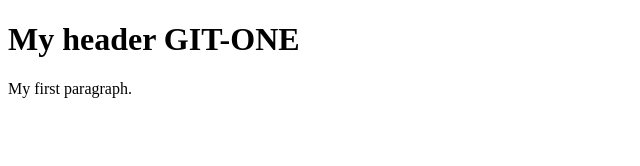
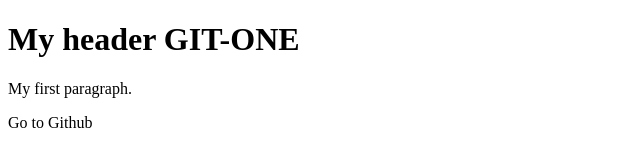
Before and after one commit to TQ-Bui/git-one, a plain HTML site: page index.html in a window 1280 px wide. Shown: the full height of the page, 0-640 px from the left. Drawn offline with Linux system fonts and the light colour scheme.

Commit message:
add paragraph go online

```diff
--- a/index.html
+++ b/index.html
@@ -5,6 +5,6 @@
 <h1>My header GIT-ONE</h1>
 
 <p>My first paragraph.</p>
-
+<p>Go to Github</p>
 </body>
 </html>
```
